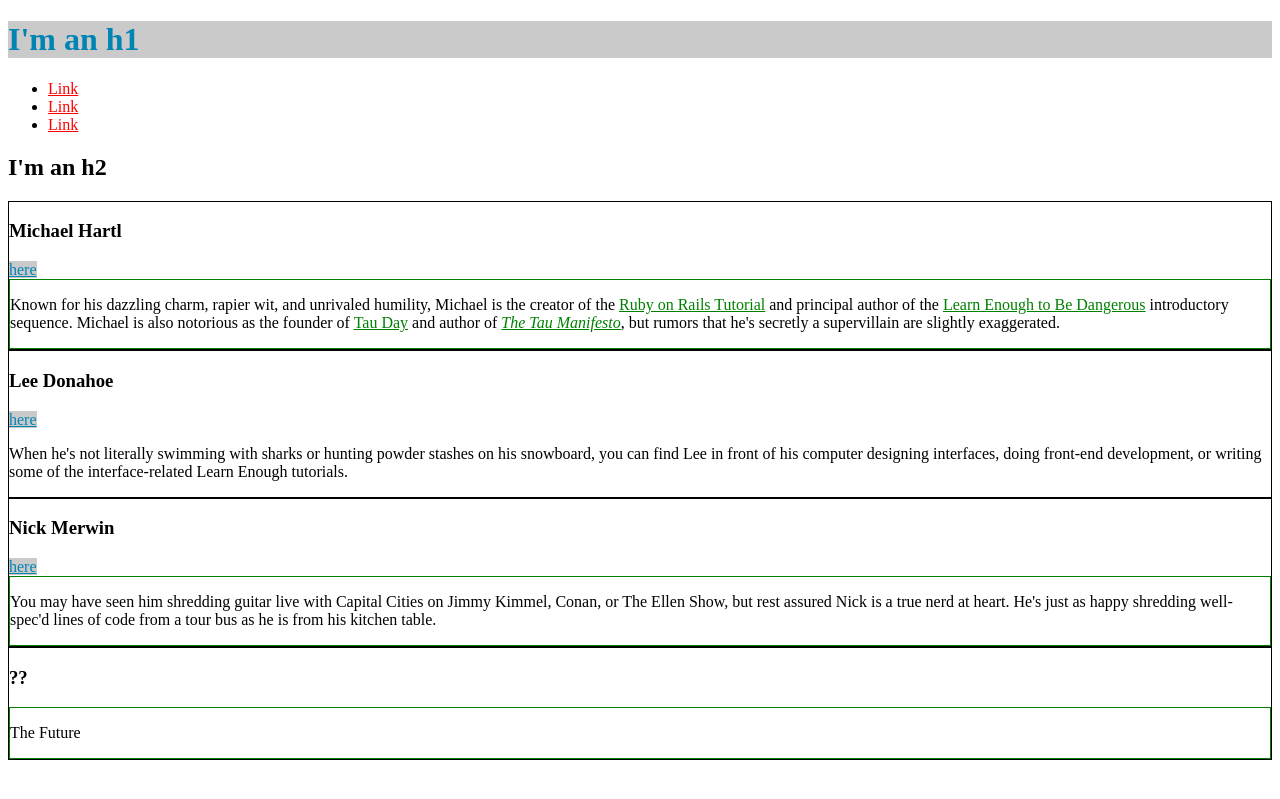
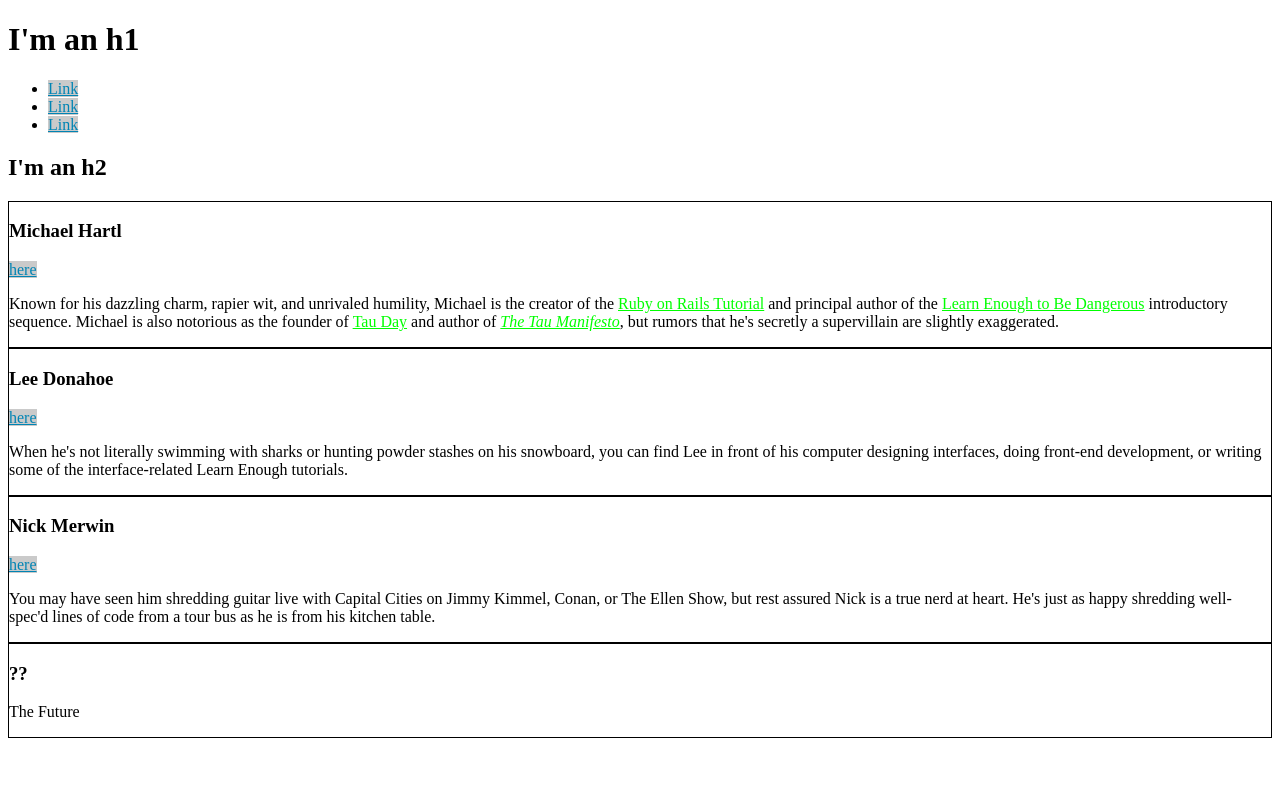
Before and after one commit to piccetto/piccetto.github.io, a Jekyll site: the page built from index.html, in a window 1280 px wide. Shown: the top 799 px of the page. Built offline with Jekyll 4.4.1, drawn with Linux system fonts in a browser that asks for light colours.

Commit message:
exercise for section 3.1

```diff
--- a/assets/css/style.scss
+++ b/assets/css/style.scss
@@ -1,5 +1,6 @@
 ---
 ---
+$link-color: rgba(#b285b0,0.2);
 $twitter-dark-blue: #0084b4 ;
 $twitter-logo-blue: #00aced;
 $twitter-verified-blue: #1dcaff;
@@ -8,21 +9,16 @@ $twitter-dark-alpha: rgba(0, 132, 180,0.5);
 $social-background: rgba(150,150,150,0.5);
 
 a {
-    color: #f00;
+    color: $link-color;
 }
 
-div {
-    border: 1px solid green;
-}
-
-
 .bio-box {
-    border: 1px solid black;
+    border: 1px solid #000;
 }
 
 .bio-copy {
     a {
-        color: green;
+        color: #0f0;
     }
 }
 
--- a/index.html
+++ b/index.html
@@ -1,16 +1,16 @@
 ---
 layout: default
 ---
-<h1 class="social-link">I'm an h1</h1>
+<h1>I'm an h1</h1>
 <ul>
     <li>
-        <a href="http://example.com/">Link</a>
+        <a href="http://example.com/" class="social-link">Link</a>
     </li>
     <li>
-        <a href="http://example.com/" id="orange-link">Link</a>
+        <a href="http://example.com/" class="social-link">Link</a>
     </li>
     <li>
-        <a href="http://example.com/">Link</a>
+        <a href="http://example.com/" class="social-link">Link</a>
     </li>
 </ul>
 <h2>I'm an h2</h2>
```
